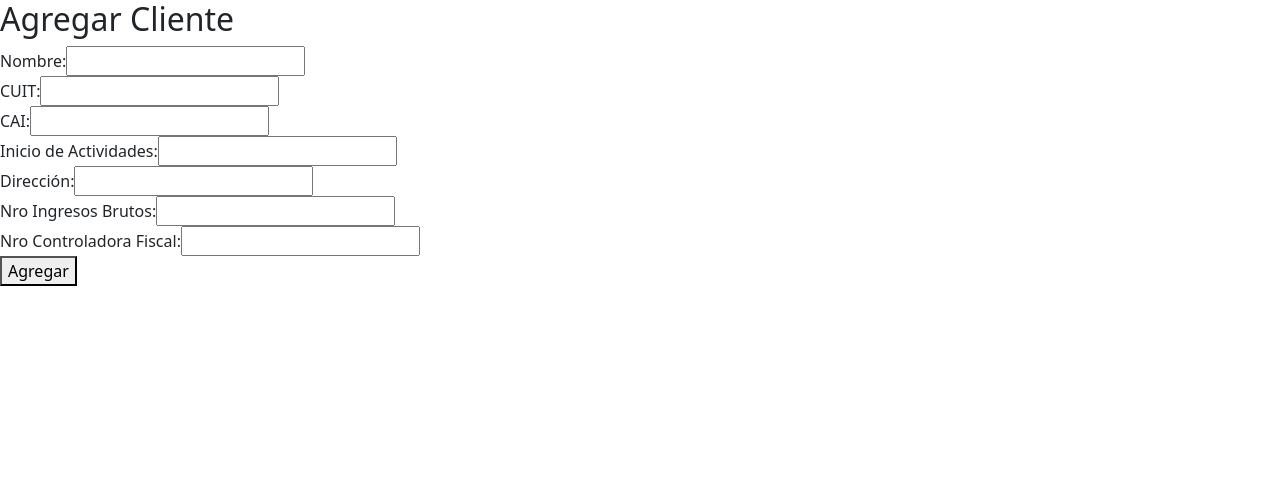
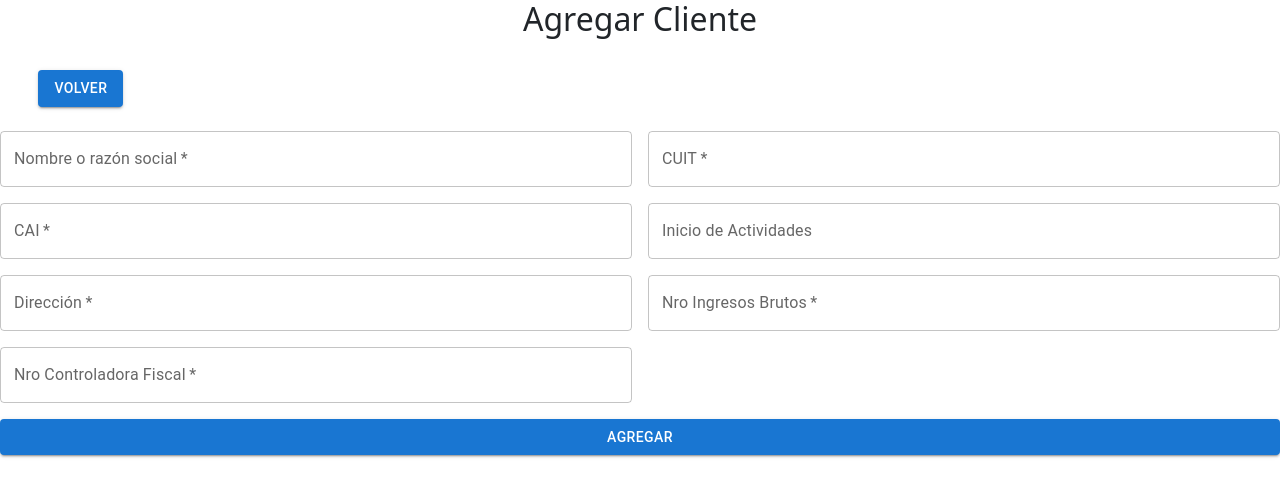
Before and after one commit to VizalGroup/contasoluciones, a React (Create React App) app: page /addclient in a window 1280 px wide. Shown: the top 496 px of the page. Built offline with nearby package versions, Linux system fonts and the light colour scheme; sample sign-in values are in the browser's storage.

Commit message:
Agregar cleinte, navegacion entre secciones

```diff
--- a/package.json
+++ b/package.json
@@ -6,18 +6,24 @@
     "@emotion/react": "^11.11.1",
     "@emotion/styled": "^11.11.0",
     "@mui/icons-material": "^5.14.13",
+    "@mui/lab": "^5.0.0-alpha.148",
     "@mui/material": "^5.14.13",
     "@mui/styled-engine": "^5.14.13",
     "@mui/styled-engine-sc": "^6.0.0-alpha.1",
+    "@mui/x-date-pickers": "^6.16.2",
     "@testing-library/jest-dom": "^5.17.0",
     "@testing-library/react": "^13.4.0",
     "@testing-library/user-event": "^13.5.0",
     "axios": "^1.5.1",
     "bootstrap": "^5.3.2",
     "bootstrap-icons": "^1.10.5",
+    "date-fns": "^2.30.0",
+    "dayjs": "^1.11.10",
     "dotenv": "^16.3.1",
     "react": "^18.2.0",
     "react-bootstrap": "^2.8.0",
+    "react-datepicker": "^4.20.0",
+    "react-datetime-picker": "^5.5.2",
     "react-dom": "^18.2.0",
     "react-icons": "^4.10.1",
     "react-redux": "^8.1.2",
--- a/src/Components/Clientes/ClienteForm/ClienteForm.jsx
+++ b/src/Components/Clientes/ClienteForm/ClienteForm.jsx
@@ -1,17 +1,27 @@
-import React, { useState } from 'react'
-import {PostCliente} from "../../../Redux/actions";
-import { useSelector, useDispatch } from "react-redux";
+import React, { useState } from "react";
+import { useDispatch } from "react-redux";
+import { PostCliente } from "../../../Redux/actions";
+import TextField from "@mui/material/TextField";
+import Button from "@mui/material/Button";
+import Grid from "@mui/material/Grid";
+import { Link } from "react-router-dom";
+import styles from "./ClienteForm.module.css";
+import DatePicker  from "react-datepicker";
+import 'react-datepicker/dist/react-datepicker.module.css'
+
 
 export default function ClienteForm() {
   const dispatch = useDispatch();
+
+  // Estado local para los campos del formulario
   const [formData, setFormData] = useState({
-        nombre: '',
-        cuit: '',
-        cai: '',
-        inicio_actividades: '',
-        direccion: '',
-        numero_ingresos_brutos: '',
-        numero_controladora_fiscal: '',
+    nombre: "",
+    cuit: "",
+    cai: "",
+    inicio_actividades: "",
+    direccion: "",
+    numero_ingresos_brutos: "",
+    numero_controladora_fiscal: "",
   });
 
   const handleInputChange = (e) => {
@@ -22,6 +32,14 @@ export default function ClienteForm() {
     });
   };
 
+  const handleCUITKeyPress = (e) => {
+    const pattern = /[0-9-]/;
+    const inputChar = String.fromCharCode(e.charCode);
+    if (!pattern.test(inputChar)) {
+      e.preventDefault();
+    }
+  };
+
   const handleSubmit = (e) => {
     e.preventDefault();
 
@@ -30,93 +48,131 @@ export default function ClienteForm() {
 
     // Puedes reiniciar el estado del formulario si lo deseas
     setFormData({
-          nombre: '',
-          cuit: '',
-          cai: '',
-          inicio_actividades: '',
-          direccion: '',
-          numero_ingresos_brutos: '',
-          numero_controladora_fiscal: '',
+      nombre: "",
+      cuit: "",
+      cai: "",
+      inicio_actividades: "",
+      direccion: "",
+      numero_ingresos_brutos: "",
+      numero_controladora_fiscal: "",
     });
   };
 
-
-
   return (
     <div>
-          <h2>Agregar Cliente</h2>
+      <h2 className={styles.title}>Agregar Cliente</h2>
+      <Link to="/clients">
+        <Button
+          component={Link}
+          variant="contained"
+          to="/clients"
+          color="primary"
+          style={{ marginTop: "3vh", marginLeft: "3vw", marginBottom: "3vh" }}
+        >
+          Volver
+        </Button>
+      </Link>
       <form onSubmit={handleSubmit}>
-            <div>
-              <label htmlFor="nombre">Nombre:</label>
-              <input
-                type="text"
-                id="nombre"
+        <Grid container spacing={2}>
+          <Grid item xs={6}>
+            <TextField
+              label="Nombre o razón social"
+              fullWidth
               name="nombre"
               value={formData.nombre}
               onChange={handleInputChange}
+              required
+              inputProps={{
+                maxLength: 200,
+              }}
             />
-            </div>
-            <div>
-              <label htmlFor="cuit">CUIT:</label>
-              <input
-                type="text"
-                id="cuit"
+          </Grid>
+          <Grid item xs={6}>
+            <TextField
+              label="CUIT"
+              fullWidth
               name="cuit"
               value={formData.cuit}
               onChange={handleInputChange}
+              onKeyPress={handleCUITKeyPress}
+              required
+              inputProps={{
+                maxLength: 20,
+              }}
             />
-            </div>
-            <div>
-              <label htmlFor="cai">CAI:</label>
-              <input
-                type="text"
-                id="cai"
+          </Grid>
+          <Grid item xs={6}>
+            <TextField
+              label="CAI"
+              fullWidth
               name="cai"
               value={formData.cai}
               onChange={handleInputChange}
+              onKeyPress={handleCUITKeyPress}
+              required
+              inputProps={{
+                maxLength: 15,
+              }}
             />
-            </div>
-            <div>
-              <label htmlFor="inicio_actividades">Inicio de Actividades:</label>
-              <input
-                type="text"
-                id="inicio_actividades"
+          </Grid>
+          <Grid item xs={6}>
+            <TextField
+              label="Inicio de Actividades"
+              fullWidth
               name="inicio_actividades"
               value={formData.inicio_actividades}
               onChange={handleInputChange}
             />
-            </div>
-            <div>
-              <label htmlFor="direccion">Dirección:</label>
-              <input
-                type="text"
-                id="direccion"
+          </Grid>
+          <Grid item xs={6}>
+            <TextField
+              label="Dirección"
+              fullWidth
               name="direccion"
               value={formData.direccion}
               onChange={handleInputChange}
+              required
+              inputProps={{
+                maxLength: 100,
+              }}
             />
-            </div>
-            <div>
-              <label htmlFor="numero_ingresos_brutos">Nro Ingresos Brutos:</label>
-              <input
-                type="text"
-                id="numero_ingresos_brutos"
+          </Grid>
+          <Grid item xs={6}>
+            <TextField
+              label="Nro Ingresos Brutos"
+              fullWidth
               name="numero_ingresos_brutos"
               value={formData.numero_ingresos_brutos}
               onChange={handleInputChange}
+              required
+              inputProps={{
+                maxLength: 50,
+              }}
             />
-            </div>
-            <div>
-              <label htmlFor="numero_controladora_fiscal">Nro Controladora Fiscal:</label>
-              <input
-                type="text"
-                id="numero_controladora_fiscal"
+          </Grid>
+          <Grid item xs={6}>
+            <TextField
+              label="Nro Controladora Fiscal"
+              fullWidth
               name="numero_controladora_fiscal"
               value={formData.numero_controladora_fiscal}
               onChange={handleInputChange}
+              required
+              inputProps={{
+                maxLength: 50,
+              }}
             />
-            </div>
-            <button type="submit">Agregar</button>
+          </Grid>
+        </Grid>
+        <Button
+          type="submit"
+          variant="contained"
+          color="primary"
+          fullWidth
+          style={{ marginTop: 16 }}
+        >
+          Agregar
+        </Button>
       </form>
     </div>
   );
--- /dev/null
+++ b/src/Components/Clientes/ClienteForm/ClienteForm.module.css
@@ -0,0 +1,3 @@
+.title {
+  text-align: center;
+}
--- a/src/Components/Clientes/ClientesTable/ClientesTable.jsx
+++ b/src/Components/Clientes/ClientesTable/ClientesTable.jsx
@@ -9,7 +9,8 @@ import TableHead from "@mui/material/TableHead";
 import TableRow from "@mui/material/TableRow";
 import Paper from "@mui/material/Paper";
 import TextField from "@mui/material/TextField";
-import Button from "react-bootstrap/Button";
+import Button from "@mui/material/Button";
+import Styles from "./ClientesTable.module.css";
 
 import {
   DeleteCliente,
@@ -23,9 +24,7 @@ const ClientesTable = () => {
 
   const [searchTerm, setSearchTerm] = useState("");
 
-  // Filtrar los clientes basados en el término de búsqueda
   const filteredClientes = clientes.filter((cliente) => {
-    // clientes
     return Object.values(cliente).some(
       (value) =>
         (typeof value === "string" &&
@@ -49,14 +48,27 @@ const ClientesTable = () => {
 
   return (
     <div>
+      <h2 className={Styles.title}>Registro Clientes</h2>
+      <div className={Styles.buttonContainer}>
+        <a href="/home">
+          <Button
+            variant="contained"
+            color="primary"
+            style={{ fontSize: "16px" }}
+          >
+            Volver
+          </Button>
+        </a>
         <a href="/addclient">
           <Button
-          variant="success"
-          style={{ fontSize: "1.5em" }}
+            variant="contained"
+            color="primary"
+            style={{ fontSize: "16px" }}
           >
             + Agregar cliente
           </Button>
         </a>
+      </div>
       <div>
         <TextField
           label="Buscar Cliente"
@@ -94,13 +106,16 @@ const ClientesTable = () => {
                 <TableCell>{cliente.numero_controladora_fiscal}</TableCell>
                 <TableCell>
                   <Button
-                    variant="primary"
+                    variant="contained"
+                    color="primary"
                     onClick={() => handleEdit(cliente.id)}
+                    style={{marginRight: '5px'}}
                   >
                     Editar
                   </Button>
                   <Button
-                    variant="danger"
+                    variant="contained"
+                    color="error"
                     onClick={() => handleDelete(cliente.id)}
                   >
                     Borrar
--- /dev/null
+++ b/src/Components/Clientes/ClientesTable/ClientesTable.module.css
@@ -0,0 +1,11 @@
+.title{
+    text-align: center;
+    margin-top: 2vh ;
+    margin-bottom: 2vh;
+}
+
+.buttonContainer {
+    display: flex; /* Para justificar los botones horizontalmente */
+    justify-content: space-around; /* Para justificar los botones de forma justificada */
+    margin-bottom: 3vh; /* Añadir margen inferior de 20px entre los botones y la tabla */
+  }
```
Also changed, not shown: 1 other file (tests, documents, lock files or other folders). Lines whose indentation alone changed are shown as unchanged.
